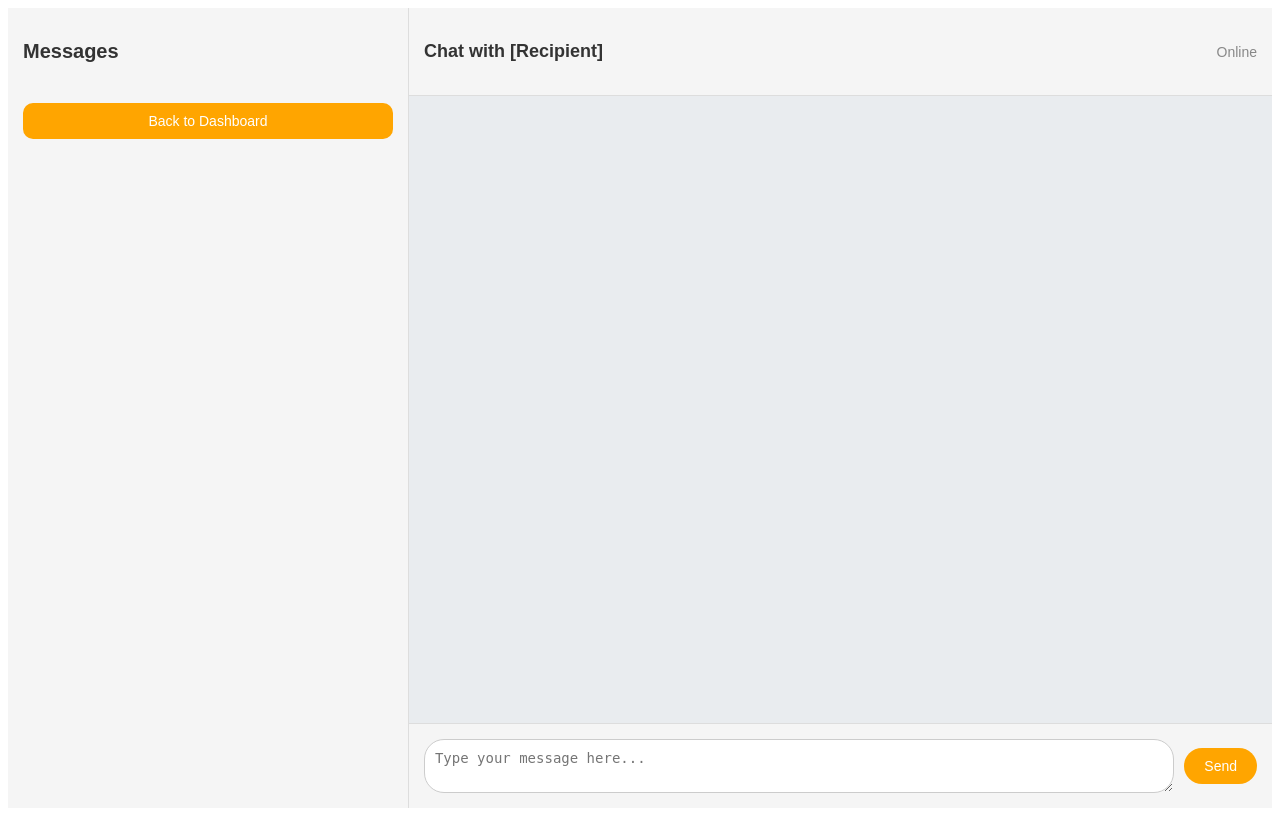
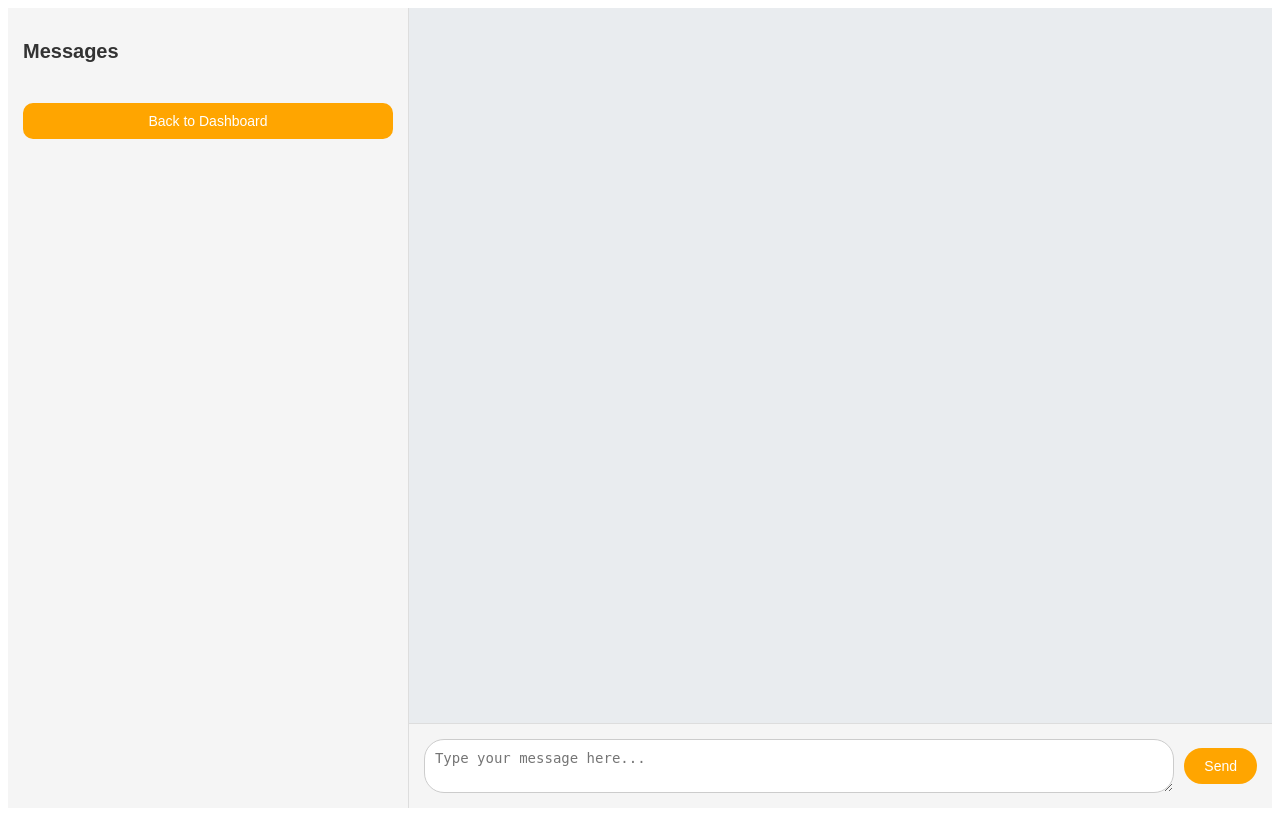
Before and after one commit to leidyrh/ParkinsonProjectW, a Flask app: page /patient/messages in a window 1280 px wide. Run offline with Flask 3, Linux system fonts and the light colour scheme; the visitor is signed in with stand-in values (Sample User, id 1); data that the repository does not hold is empty; some libraries are stand-ins or nearby versions.

Commit message:
removed header and fixed messages for patient and admin

```diff
--- a/templates/admin_messages.html
+++ b/templates/admin_messages.html
@@ -65,7 +65,7 @@ patient-item {
             max-width: 60%;
             padding: 10px 15px;
             border-radius: 20px;
-            font-size: 14px;
+            font-size: 16px;
             line-height: 1.5;
             position: relative;
             word-wrap: break-word;
@@ -73,7 +73,7 @@ patient-item {
         }
         .sent {
             align-self: flex-end;
-            background-color: #f2a900;
+            background-color: #ffa500;
             color: white;
             border-top-right-radius: 0;
         }
--- a/templates/patient_messages.html
+++ b/templates/patient_messages.html
@@ -32,22 +32,8 @@
             flex-direction: column;
             background-color: #e9ecef;
         }
-        .chat-header {
-            padding: 15px;
-            border-bottom: 1px solid #ddd;
-            background-color: #f5f5f5;
-            display: flex;
-            align-items: center;
-            justify-content: space-between;
-        }
-        .chat-header h3 {
-            font-size: 18px;
-            color: #333;
-        }
-        .chat-header .status {
-            font-size: 14px;
-            color: #888;
-        }
+
+
 
         .message-history {
             flex: 1;
@@ -98,7 +84,7 @@
         }
         .sent {
             align-self: flex-end;
-            background-color: #007bff;
+            background-color: #FFA500;
             color: white;
             border-top-right-radius: 0;
         }
@@ -156,10 +142,7 @@
 
     <!-- Chat Area -->
     <div class="chat-area">
-        <div class="chat-header">
-            <h3>Chat with <span id="recipientName">[Recipient]</span></h3>
-            <span class="status">Online</span>
-        </div>
+
         <!-- Message History Container -->
         <div class="message-history" id="messageHistory">
             <!-- Messages will be dynamically loaded here -->
```
